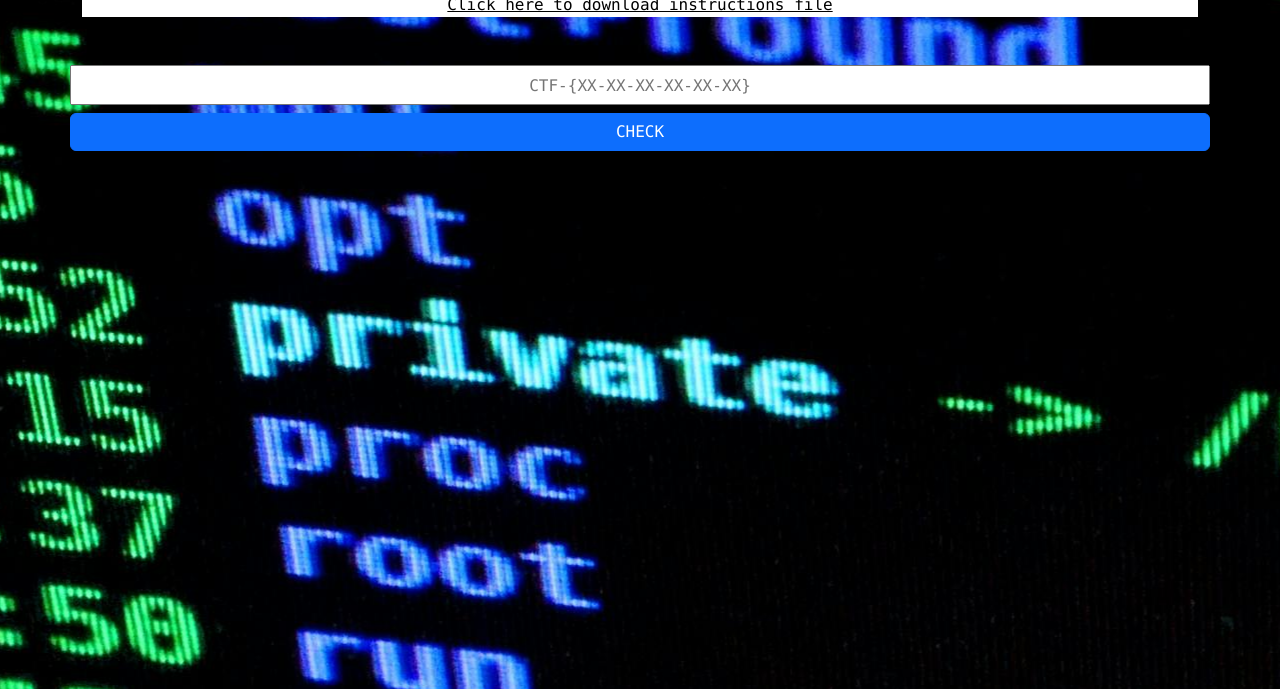
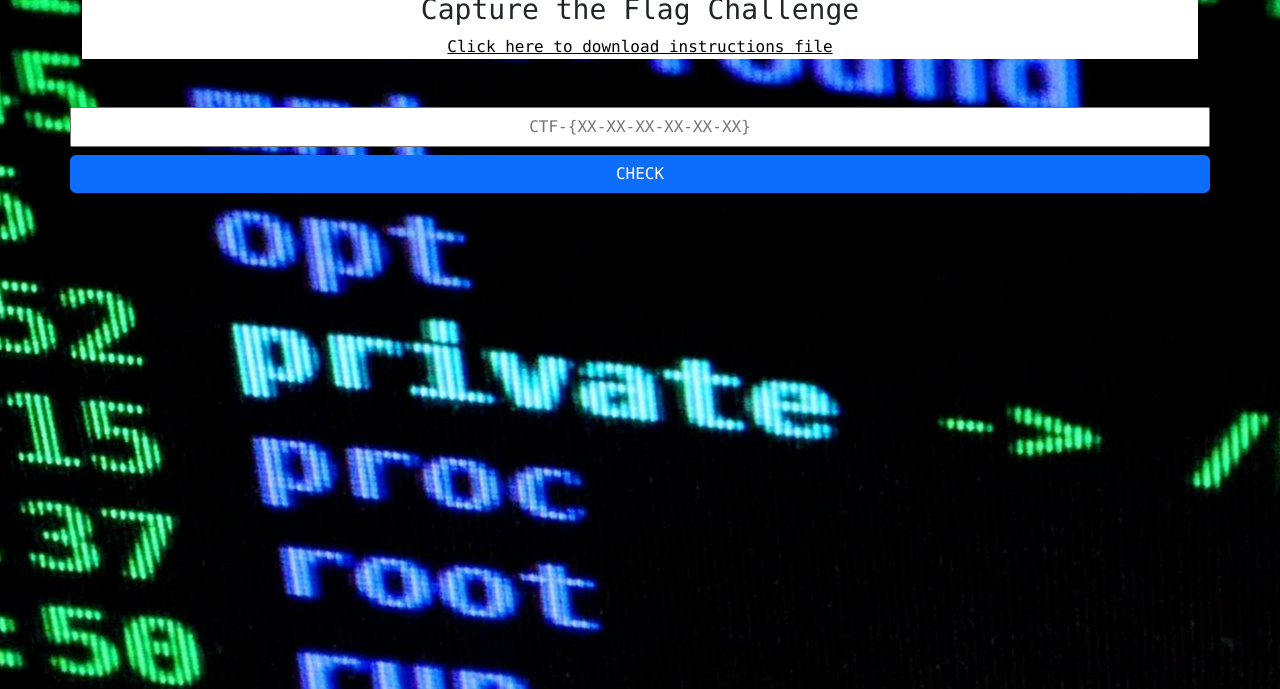
Before and after one commit to RileDev/tung-tung-tung, a plain HTML site: page index.html in a window 1280 px wide. Shown: the part 111-800 px from the top of the page. Drawn offline with nearby package versions, Linux system fonts and the light colour scheme.

Commit message:
Update index.html

```diff
--- a/index.html
+++ b/index.html
@@ -12,6 +12,7 @@
     <div class="container text-center pt-5">
         <div class="text-container">
             <h1>Doge Hacking Group</h1>
+            <h3>Capture the Flag Challenge</h3>
             <a href="./CTF_Readme.txt">Click here to download instructions file</a>
         </div>
         <form class="row mt-5">
```
